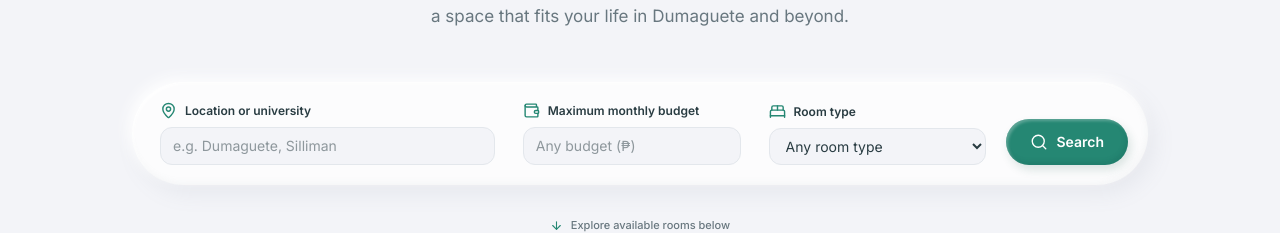
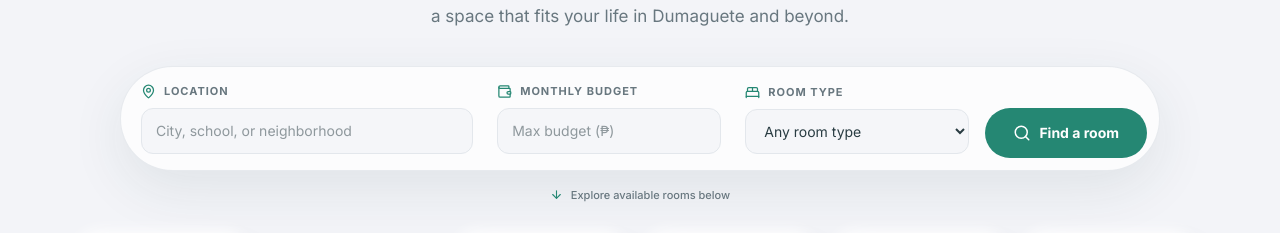
Before and after one commit to ChessmanProg/Boarding-House-Finder, a React (Vite) app: page / in a window 1280 px wide. Shown: the part 431-664 px from the top of the page. Built offline with nearby package versions, Linux system fonts and the light colour scheme; no server answers; the database is empty.

Commit message:
Restyle homepage room search panel

```diff
--- a/src/components/SearchBar.tsx
+++ b/src/components/SearchBar.tsx
@@ -1,18 +1,10 @@
 import { useState, type FormEvent } from "react";
 import { BedDouble, MapPin, Search, Wallet } from "lucide-react";
 
-export type SearchCriteria = {
-  location: string;
-  maxBudget: string;
-  roomType: string;
-};
+export type SearchCriteria = { location: string; maxBudget: string; roomType: string };
+type Props = { onSearch: (criteria: SearchCriteria) => void };
 
-type Props = {
-  onSearch: (criteria: SearchCriteria) => void;
-};
-
-const fieldClass =
-  "min-w-0 w-full rounded-xl border border-line bg-page px-3 py-2 text-sm text-ink outline-none focus:border-brand";
+const fieldClass = "mt-2 w-full min-w-0 rounded-xl border border-line bg-page/70 px-3.5 py-3 text-sm text-ink outline-none transition focus:border-brand focus:ring-2 focus:ring-brand/10";
 
 export default function SearchBar({ onSearch }: Props) {
   const [location, setLocation] = useState("");
@@ -26,61 +18,23 @@ export default function SearchBar({ onSearch }: Props) {
   }
 
   return (
-    <form
-      role="search"
-      onSubmit={handleSubmit}
-      className="w-full px-0 py-4 lg:px-3"
-    >
-      <div className="grid grid-cols-1 gap-3 rounded-[32px] bg-surface p-4 shadow-raised sm:grid-cols-2 lg:grid-cols-[1.5fr_1fr_1fr_auto] lg:items-end lg:rounded-full lg:p-5">
-        <label className="flex min-w-0 flex-col gap-2 px-2">
-          <span className="flex items-center gap-2 text-xs font-semibold text-ink">
-            <MapPin size={17} className="text-brand" /> Location or university
-          </span>
-          <input
-            className={fieldClass}
-            value={location}
-            onChange={(event) => setLocation(event.target.value)}
-            placeholder="e.g. Dumaguete, Silliman"
-            aria-label="Search location or university"
-          />
+    <form role="search" onSubmit={handleSubmit} className="w-full">
+      <div className="grid grid-cols-1 gap-3 rounded-[28px] border border-line/80 bg-surface p-3 shadow-[0_18px_55px_rgba(31,72,65,0.09)] sm:grid-cols-2 lg:grid-cols-[1.45fr_1fr_1fr_auto] lg:items-end lg:gap-2 lg:rounded-full lg:p-3">
+        <label className="min-w-0 px-2 py-1 text-left">
+          <span className="flex items-center gap-2 text-[11px] font-bold uppercase tracking-[0.09em] text-muted"><MapPin size={15} className="text-brand" /> Location</span>
+          <input className={fieldClass} value={location} onChange={event => setLocation(event.target.value)} placeholder="City, school, or neighborhood" aria-label="Search location or university" />
         </label>
-        <label className="flex min-w-0 flex-col gap-2 px-2">
-          <span className="flex items-center gap-2 text-xs font-semibold text-ink">
-            <Wallet size={17} className="text-brand" /> Maximum monthly budget
-          </span>
-          <input
-            className={fieldClass}
-            type="number"
-            min="0"
-            step="100"
-            value={maxBudget}
-            onChange={(event) => setMaxBudget(event.target.value)}
-            placeholder="Any budget (₱)"
-            aria-label="Maximum monthly budget in pesos"
-          />
+        <label className="min-w-0 px-2 py-1 text-left">
+          <span className="flex items-center gap-2 text-[11px] font-bold uppercase tracking-[0.09em] text-muted"><Wallet size={15} className="text-brand" /> Monthly budget</span>
+          <input className={fieldClass} type="number" min="0" step="100" value={maxBudget} onChange={event => setMaxBudget(event.target.value)} placeholder="Max budget (₱)" aria-label="Maximum monthly budget in pesos" />
         </label>
-        <label className="flex min-w-0 flex-col gap-2 px-2">
-          <span className="flex items-center gap-2 text-xs font-semibold text-ink">
-            <BedDouble size={17} className="text-brand" /> Room type
-          </span>
-          <select
-            className={fieldClass}
-            value={roomType}
-            onChange={(event) => setRoomType(event.target.value)}
-            aria-label="Room type"
-          >
-            <option value="any">Any room type</option>
-            <option value="single">Single room</option>
-            <option value="shared">Shared room</option>
+        <label className="min-w-0 px-2 py-1 text-left">
+          <span className="flex items-center gap-2 text-[11px] font-bold uppercase tracking-[0.09em] text-muted"><BedDouble size={15} className="text-brand" /> Room type</span>
+          <select className={fieldClass} value={roomType} onChange={event => setRoomType(event.target.value)} aria-label="Room type">
+            <option value="any">Any room type</option><option value="single">Single room</option><option value="shared">Shared room</option>
           </select>
         </label>
-        <button
-          type="submit"
-          className="flex h-[46px] items-center justify-center gap-2 rounded-3xl bg-brand px-6 text-sm font-semibold text-white shadow-brand hover:brightness-95"
-        >
-          <Search size={18} strokeWidth={1.8} />
-          Search
-        </button>
+        <button type="submit" className="flex h-[50px] items-center justify-center gap-2 rounded-full bg-brand px-7 text-sm font-bold text-white transition hover:-translate-y-0.5 hover:brightness-95 focus-visible:outline-2 focus-visible:outline-offset-2 focus-visible:outline-brand"><Search size={18} /> Find a room</button>
       </div>
     </form>
   );
```
